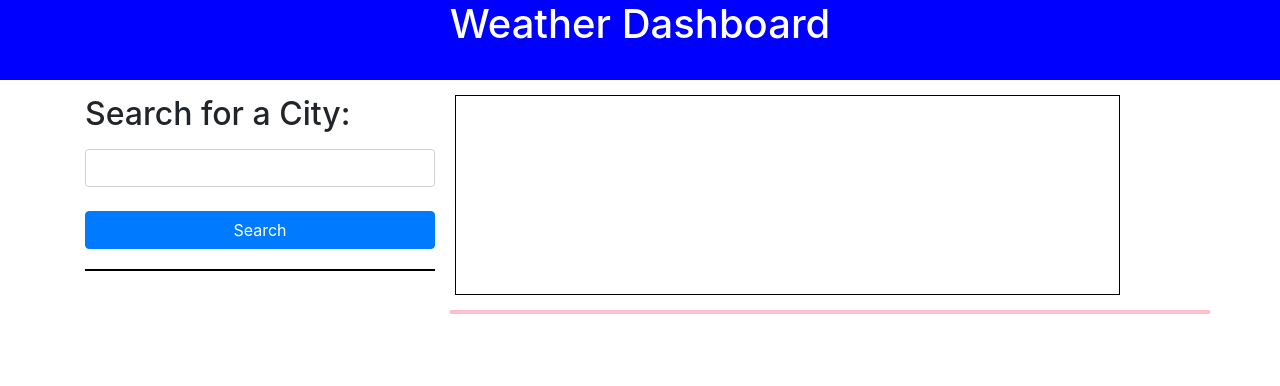
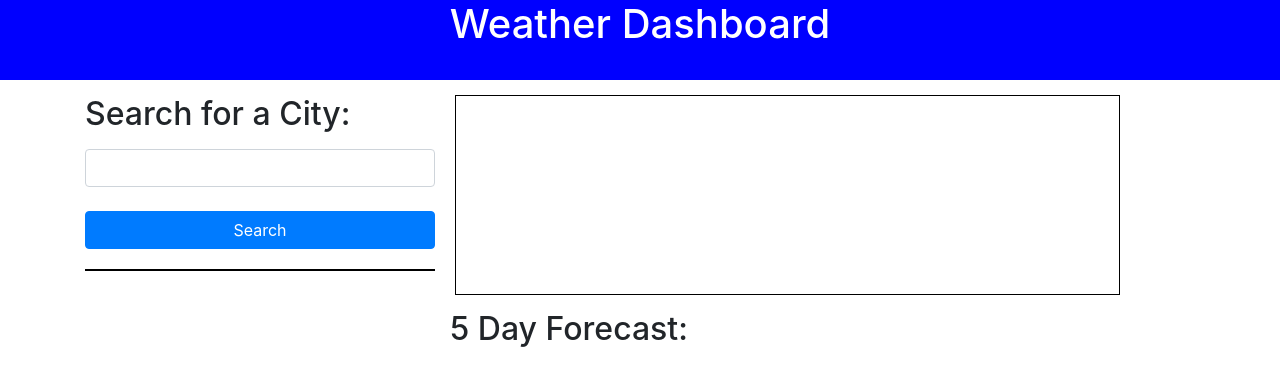
Before and after one commit to mardill/weather-dashboard, a plain HTML site: page index.html in a window 1280 px wide. Drawn offline with nearby package versions, Linux system fonts and the light colour scheme.

```diff
--- a/assets/css/style.css
+++ b/assets/css/style.css
@@ -65,9 +65,3 @@ header h1{
 button{
     width: 100%;
 }
-
-#forecast{
-    border: 2px solid pink;
-    display: flex;
-    flex-direction: row;
-}
--- a/assets/js/script.js
+++ b/assets/js/script.js
@@ -124,6 +124,8 @@ function dayForecast(city){
 
         console.log(data.list.length)
 
+
+
         // get each time from array skip every 8. multiple values for single days
         for(var i=0; i < data.list.length-7; i+=8){
 
--- a/index.html
+++ b/index.html
@@ -37,6 +37,7 @@
     </div>
 </div>
 
+<!-- 2nd container for stored search results and forecast -->
 <div class="container">
     <div class="row">
         <div class="col-4" id="searchRes">
@@ -45,12 +46,13 @@
 
         <div class="col-8" id="forecast">
             <div class="row">
-                <table class="my-table">
+                <h2>5 Day Forecast:</h2>
+            </div>
+            <div class="row">
+                <div class="col-2" id="forecasts1">
 
-                </table>
-
+                </div>
             </div>
-
 
         </div>
     </div>
```
Also changed, not shown: 1 other file.
